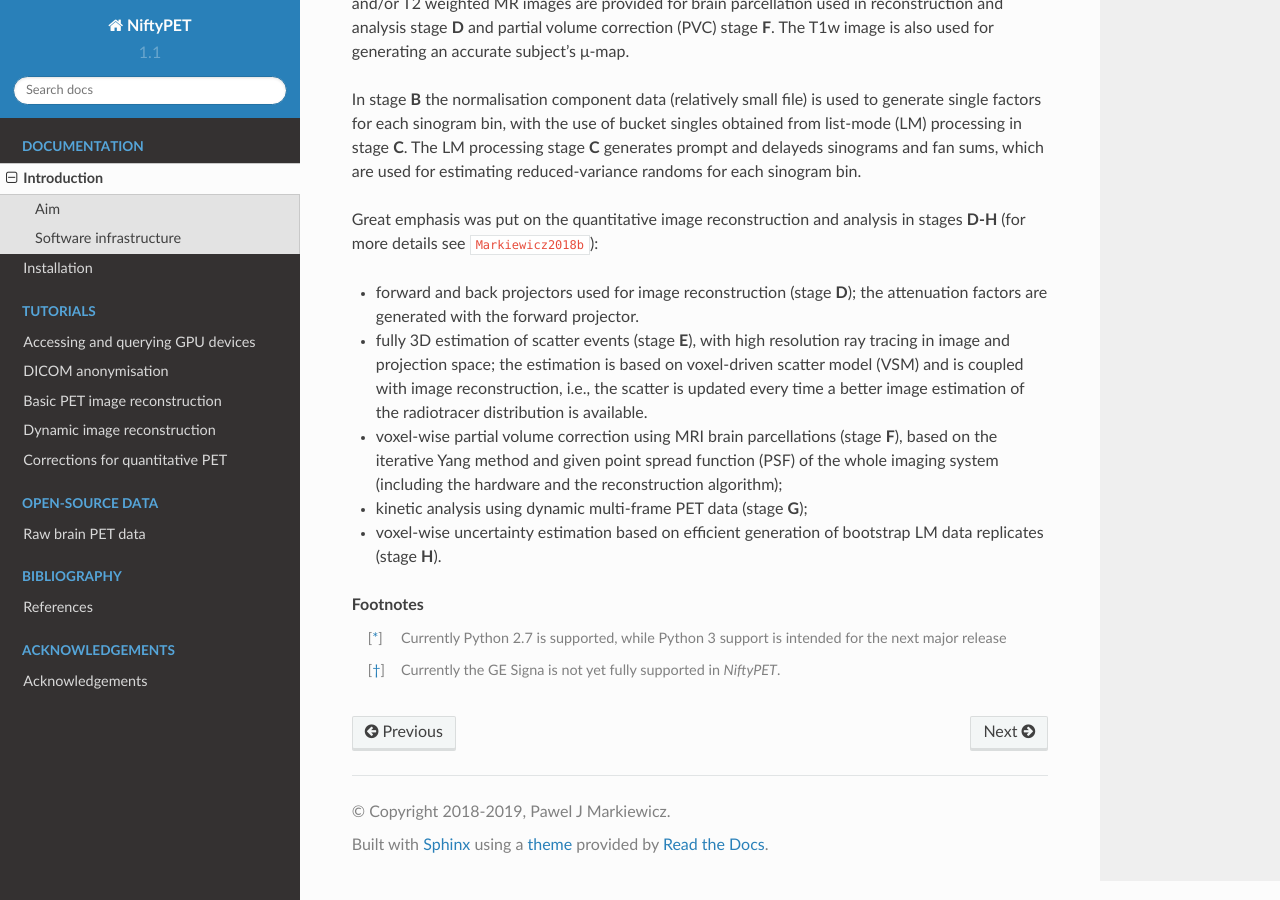
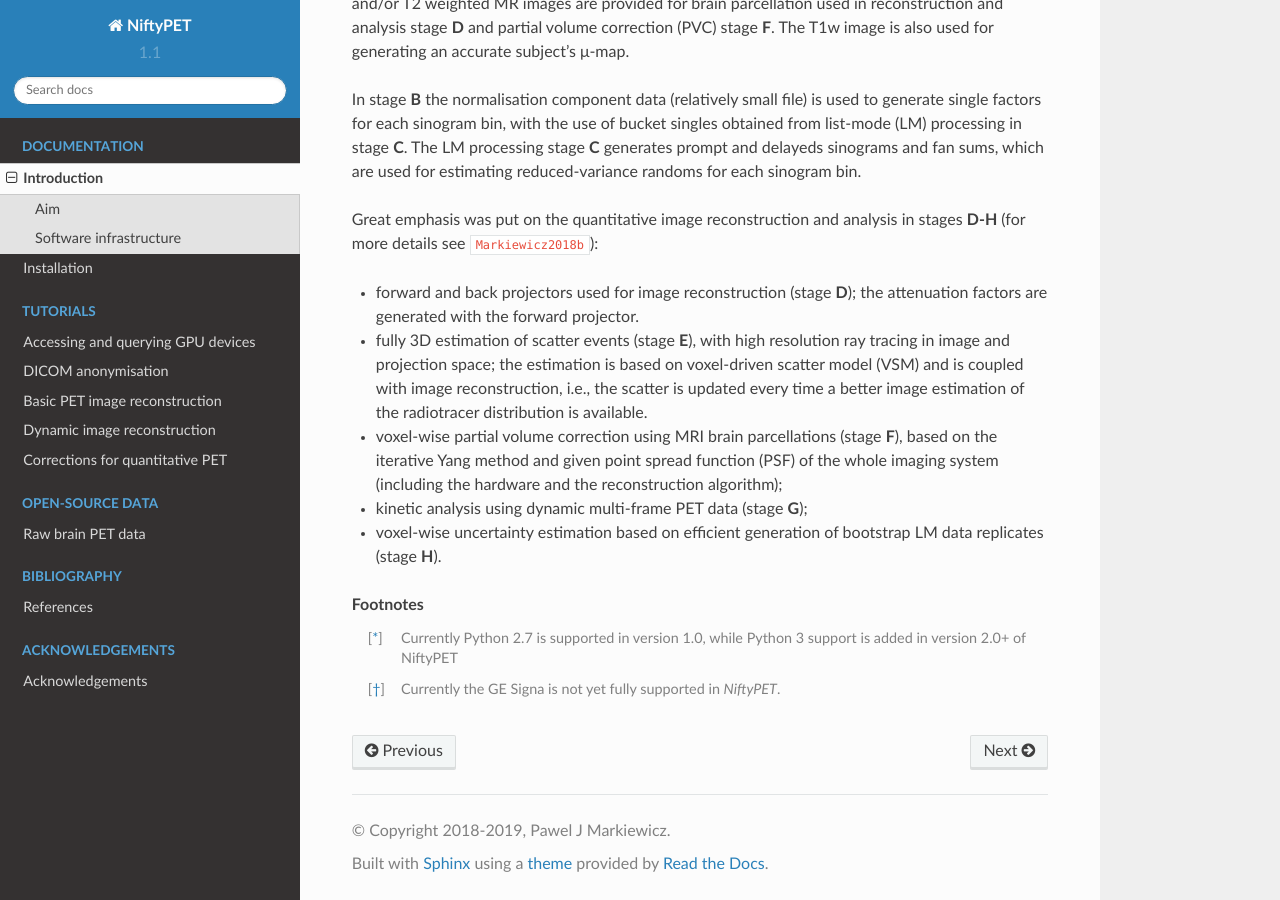
Before and after one commit to NiftyPET/NiftyPET, a Sphinx documentation site: the page built from docs/intro.rst, in a window 1280 px wide and 900 px high, scrolled down 2148 px. Built offline with Sphinx 7.4.7 and the Read the Docs theme 2.0.0, drawn with Linux system fonts in a browser that asks for light colours; cross-references to code outside the pages are shown as plain code.

Commit message:
minor changes before release 2.0

```diff
--- a/docs/intro.rst
+++ b/docs/intro.rst
@@ -66,7 +66,7 @@ Great emphasis was put on the quantitative image reconstruction and analysis in
 
 
 .. rubric:: Footnotes
-.. [*] Currently Python 2.7 is supported, while Python 3 support is intended for the next major release
+.. [*] Currently Python 2.7 is supported in version 1.0, while Python 3 support is added in version 2.0+ of NiftyPET
 .. [*] Currently the GE Signa is not yet fully supported in *NiftyPET*.
 
 .. |mu| unicode:: 0x03BC
--- a/readthedocs.yml
+++ /dev/null
@@ -1,3 +0,0 @@
-python:
-  version: 3.5
-requirements_file: docs/requirements.txt
```
Also changed, not shown: docs/logos/Nvidia_logo.png (deleted), 1 other file.
